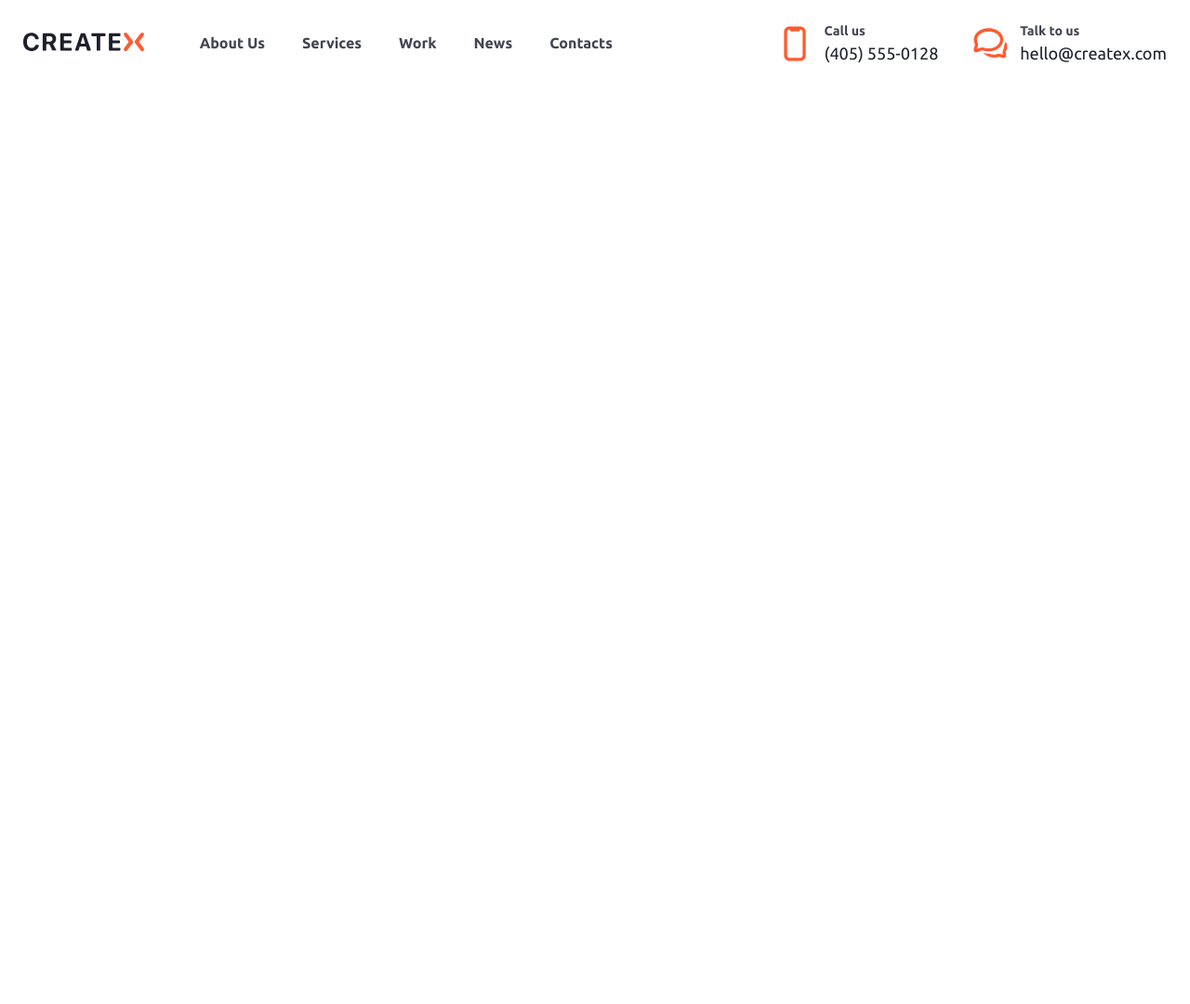
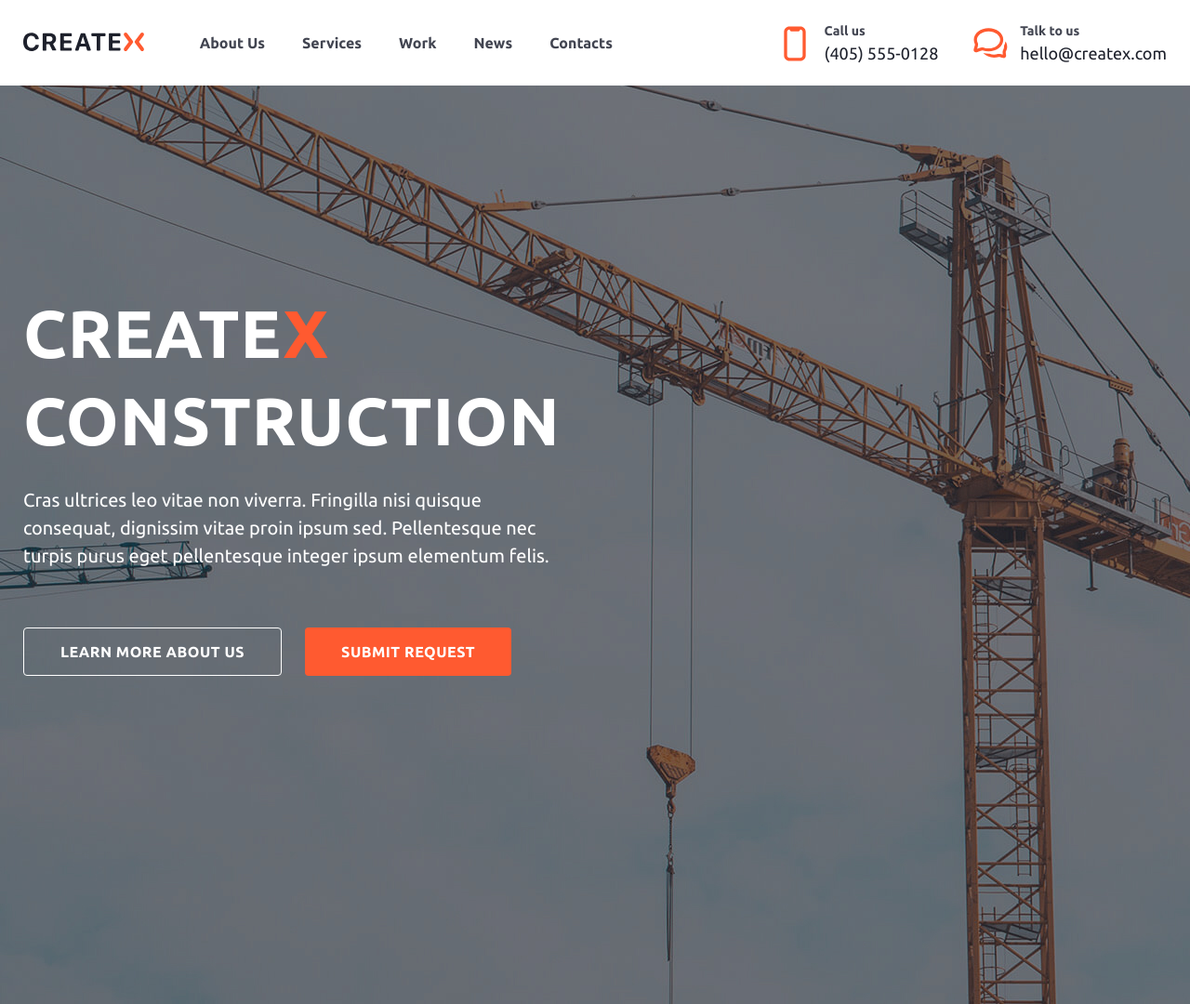
Before and after one commit to Sakhalinex/createx_construction, a website: page app/index.html in a window 1280 px wide. Shown: the whole page at 93% size. Before the commit the page ends 800 px from the top, so only its background shows below. Drawn offline with Linux system fonts and the light colour scheme; files whose address does not match are found by name.

Commit message:
Закончил hero.html, начал about-section.html

```diff
--- a/app/index.html
+++ b/app/index.html
@@ -36,6 +36,25 @@
         </div>
     </div>
 </header>
+        <section class="hero">
+    <div class="container">
+        <div class="hero__content">
+            <h1 class="main-title main-title--home">Create<span>x</span> construction</h1>
+            <p class="main-descr main-descr--home">
+                Cras ultrices leo vitae non viverra. Fringilla nisi quisque consequat, dignissim vitae proin ipsum sed. Pellentesque nec turpis purus eget pellentesque integer ipsum elementum felis.
+            </p>
+            <div class="hero__btns">
+                <button class="btn btn-large btn-stroke">Learn more about us</button>
+                <button class="btn btn-large btn-fill">Submit request</button>
+            </div>
+        </div>
+    </div>
+</section>
+        <section class="about">
+    <div class="container">
+
+    </div>
+</section>
         <footer class="footer">
 
 </footer>
--- a/src/scss/_fonts.scss
+++ b/src/scss/_fonts.scss
@@ -1,4 +1,4 @@
-@include font-face('Lato', 'Lato-Bold', 700, normal);
 @include font-face('Lato', 'Lato-Black', 900, normal);
 @include font-face('Ubuntu', 'Ubuntu-Bold', 700, normal);
 @include font-face('Ubuntu', 'Ubuntu-Regular', 400, normal);
+@include font-face('Lato', 'Lato-Bold', 700, normal);
--- a/src/scss/_settings.scss
+++ b/src/scss/_settings.scss
@@ -26,14 +26,14 @@ html {
   display: none !important;
 }
 
-  .btn-reset {
+button {
   border: none;
   padding: 0;
   background: transparent;
   cursor: pointer;
 }
 
-  .list-reset {
+ul, li {
   list-style: none;
   margin: 0;
   padding: 0;
@@ -44,3 +44,82 @@ html {
   padding: 0 15px;
   max-width: 1260px;
 }
+
+.main-title {
+  text-transform: uppercase;
+  color: $ebony;
+  font-weight: 700;
+  font-size: calcRem(72);
+  line-height: 1.3;
+  letter-spacing: 1px;
+  margin: 0 0 calcRem(24) 0;
+
+  &--home {
+    color: #fff;
+
+
+    span {
+      color: $primary;
+    }
+  }
+}
+
+.main-subtitle {
+  font-size: calcRem(46);
+  font-weight: 700;
+  line-height: 1.3;
+}
+
+.main-descr {
+  margin: 0;
+  font-size: calcRem(20);
+  line-height: 1.5;
+  color: $storm;
+
+  &--home {
+    color: #fff;
+  }
+
+  &--small {
+    font-weight: 400;
+    font-size: calcRem(18);
+  }
+}
+
+.btn {
+  font-weight: 700;
+  color: #fff;
+  text-transform: uppercase;
+  border-radius: 4px;
+  letter-spacing: 0.5px;
+
+  &-small {
+    font-size: calcRem(12);
+    line-height: 36px;
+    padding: 0 24px;
+  }
+
+  &-regular {
+    font-size: calcRem(14);
+    line-height: 44px;
+    padding: 0 32px;
+  }
+
+  &-large {
+    font-size: calcRem(16);
+    line-height: 50px;
+    padding: 0 39px;
+  }
+
+  &-stroke {
+    border: 1px solid #fff;
+
+    &-primary {
+      border-color: $primary;
+    }
+  }
+
+  &-fill {
+    background-color: $primary;
+  }
+}
--- a/src/scss/_vars.scss
+++ b/src/scss/_vars.scss
@@ -1,5 +1,8 @@
 // Colors
 $gray: #424551;
+$storm: #787a80;
+$ebony: #1e212c;
+$primary: #FF5A30;
 
 // general
 $rem: 16;
--- a/src/scss/components/_header-contacts.scss
+++ b/src/scss/components/_header-contacts.scss
@@ -21,7 +21,7 @@
     }
 
     &__value {
-        color: #1e212c;
+        color: $ebony;
         font-size: calcRem(18);
         line-height: 1.5;
     }
--- a/src/scss/components/_header.scss
+++ b/src/scss/components/_header.scss
@@ -1,5 +1,5 @@
 .header {
-    padding: calcRem(23) 0;
+    padding: 23px 0 21px 0;
 
     &__container {
         @include flex-all-sb;
--- /dev/null
+++ b/src/scss/components/_hero.scss
@@ -0,0 +1,19 @@
+.hero {
+    color: #fff;
+    background-color: rgb(131, 131, 131);
+    background-image: url('../img/hero-bg.jpg');
+    background-position: center;
+    background-size: cover;
+    background-repeat: no-repeat;
+    padding: 220px 0 353px 0;
+
+    &__content {
+        max-width: 573px;
+    }
+
+    &__btns {
+        display: flex;
+        column-gap: 25px;
+        margin-top: 62px;
+    }
+}
--- a/src/scss/main.scss
+++ b/src/scss/main.scss
@@ -1,12 +1,13 @@
 @import 'vars';
 @import 'mixins';
+@import 'functions';
 @import 'fonts';
 @import 'vendor';
 @import 'settings';
-@import 'functions';
 
 //Подключение основных компонентов
 @import './components/header';
+@import './components/hero';
 @import './components/footer';
 
 //Подключение составляющих компонентов
```
Also changed, not shown: src/html/about-section.html (added, +5 -0 lines), src/html/hero.html (added, +14 -0 lines), src/index.html (+2 -0 lines), app/css/components/about-section.min.css (added), app/css/main.min.css, app/img/hero-bg.jpg (added), src/img/hero-bg.jpg (added), src/scss/components/about-section.scss (added), 2 other files. Lines whose indentation alone changed are shown as unchanged.
